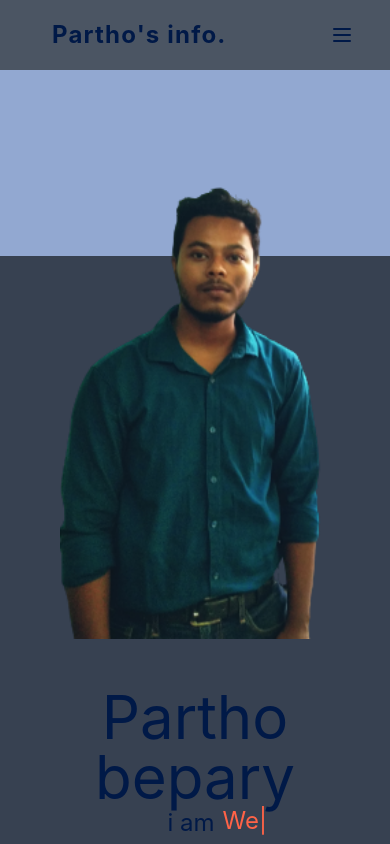
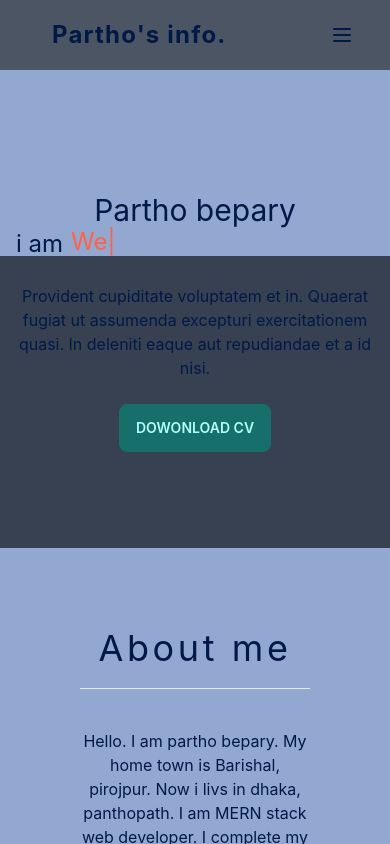
Before and after one commit to pallobbiwas/my-portfolio, a React (Create React App) app: page / in a window 390 px wide. Built offline with nearby package versions, Linux system fonts and the light colour scheme.

Commit message:
responcive done

```diff
--- a/src/App.js
+++ b/src/App.js
@@ -21,6 +21,7 @@ function App() {
           <WhyHire />
           <ContuctMe />
         </Navbar>
+
       </div>
     </div>
   );
--- a/src/pages/Contuct/ContuctMe.js
+++ b/src/pages/Contuct/ContuctMe.js
@@ -63,7 +63,7 @@ const ContuctMe = () => {
             <h1 className="text-3xl text-primary my-20">
               Ask a question free / message me
             </h1>
-            <div className="bg-slate-500 ml-10 rounded-lg p-3">
+            <div className="bg-slate-500 rounded-lg p-3">
               <form ref={form} action="" onSubmit={sendEmail}>
                 <input
                   className="input input-bordered w-3/4 text-center text-white"
--- a/src/pages/Home/Home.js
+++ b/src/pages/Home/Home.js
@@ -14,7 +14,7 @@ const Home = () => {
       >
         <div className="hero container mx-auto md:h-96">
           <div className="hero-content flex-col lg:flex-row">
-            <div data-aos="fade-left" className="md:w-2/5">
+            <div className="hidden md:block" data-aos="fade-left">
               <img
                 className=" banner-img bottom-28 relative"
                 src={img}
@@ -25,9 +25,9 @@ const Home = () => {
               data-aos="fade-left"
               className="md:w-3/5 md:text-left bottom-20 relative"
             >
-              <h1 className="text-6xl">Partho bepary</h1>
+              <h1 className="text-3xl md:text-6xl">Partho bepary</h1>
 
-              <h2 className="text-2xl">
+              <h2 className="text-2xl text-left">
                 i am{" "}
                 <span className="title ml-2" data-text=" Web Developer"></span>
               </h2>
--- a/src/pages/Navbar/Navbar.js
+++ b/src/pages/Navbar/Navbar.js
@@ -38,7 +38,7 @@ const Navbar = ({ children }) => {
               </label>
             </div>
 
-            <div className="flex-none hidden lg:block mr-10">
+            <div className="flex-none hidden lg:block">
               <ul className="nav-menu">
                 <li className="nav-iteam">
                   <a className="nav-link" href="#home">
```
